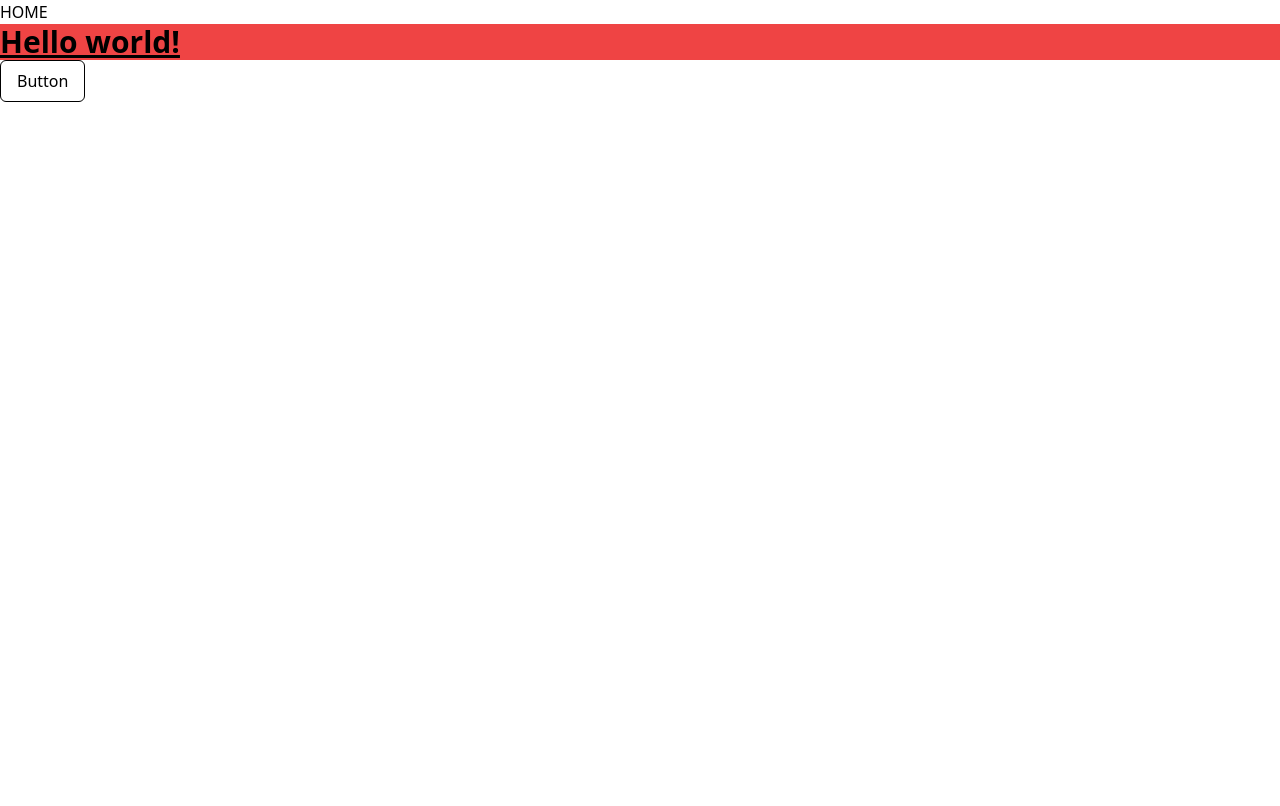
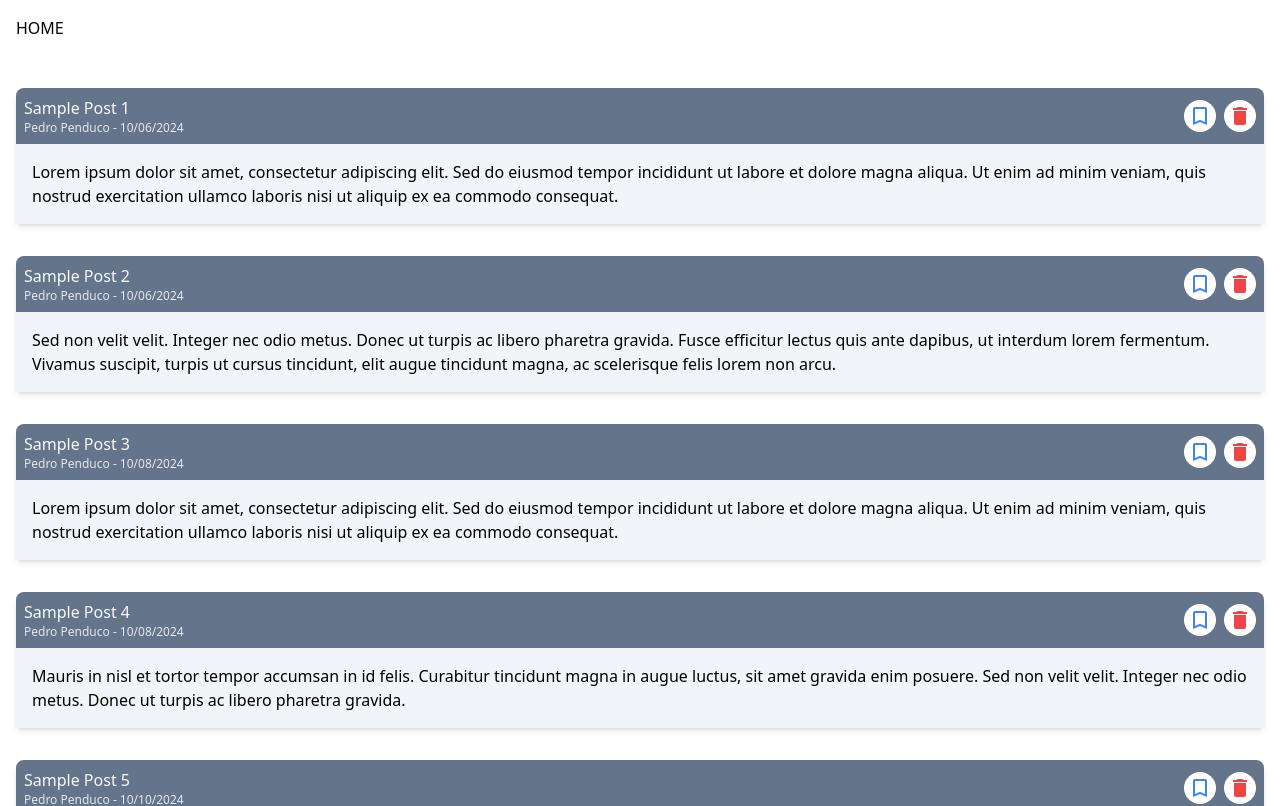
Before and after one commit to roquejessica/attendance-monitoring-and-management-system, a Vue app: page / in a window 1280 px wide. Shown: the top 806 px of the page. Built offline with nearby package versions, Linux system fonts and the light colour scheme.

Commit message:
v-for directive

```diff
--- a/index.html
+++ b/index.html
@@ -1,9 +1,10 @@
-<!DOCTYPE html>
+<!doctype html>
 <html lang="">
   <head>
-    <meta charset="UTF-8">
-    <link rel="icon" href="/favicon.ico">
-    <meta name="viewport" content="width=device-width, initial-scale=1.0">
+    <meta charset="UTF-8" />
+    <link rel="icon" href="/favicon.ico" />
+    <meta name="viewport" content="width=device-width, initial-scale=1.0" />
+    <link href="https://fonts.googleapis.com/icon?family=Material+Icons" rel="stylesheet" />
     <title>Vite App</title>
   </head>
   <body>
--- a/src/App.vue
+++ b/src/App.vue
@@ -4,12 +4,13 @@ import { RouterLink, RouterView } from 'vue-router'
 
 <template>
   <header>
-    <div>
+    <div class="p-4">
       <nav>
         <RouterLink to="/">HOME</RouterLink>
       </nav>
     </div>
   </header>
-
-  <RouterView />
+  <main class="container px-4 pt-8 mx-auto">
+    <RouterView />
+  </main>
 </template>
--- a/src/views/HomeView.vue
+++ b/src/views/HomeView.vue
@@ -1,10 +1,78 @@
-<script setup></script>
+<script setup>
+const posts = [
+  {
+    id: 1,
+    title: 'Sample Post 1',
+    body: 'Lorem ipsum dolor sit amet, consectetur adipiscing elit. Sed do eiusmod tempor incididunt ut labore et dolore magna aliqua. Ut enim ad minim veniam, quis nostrud exercitation ullamco laboris nisi ut aliquip ex ea commodo consequat.',
+    author: 'Pedro Penduco',
+    created_at: '10/06/2024',
+    is_saved: false,
+  },
+  {
+    id: 2,
+    title: 'Sample Post 2',
+    body: 'Sed non velit velit. Integer nec odio metus. Donec ut turpis ac libero pharetra gravida. Fusce efficitur lectus quis ante dapibus, ut interdum lorem fermentum. Vivamus suscipit, turpis ut cursus tincidunt, elit augue tincidunt magna, ac scelerisque felis lorem non arcu.',
+    author: 'Pedro Penduco',
+    created_at: '10/06/2024',
+    is_saved: false,
+  },
+  {
+    id: 3,
+    title: 'Sample Post 3',
+    body: 'Lorem ipsum dolor sit amet, consectetur adipiscing elit. Sed do eiusmod tempor incididunt ut labore et dolore magna aliqua. Ut enim ad minim veniam, quis nostrud exercitation ullamco laboris nisi ut aliquip ex ea commodo consequat.',
+    author: 'Pedro Penduco',
+    created_at: '10/08/2024',
+    is_saved: false,
+  },
+  {
+    id: 4,
+    title: 'Sample Post 4',
+    body: 'Mauris in nisl et tortor tempor accumsan in id felis. Curabitur tincidunt magna in augue luctus, sit amet gravida enim posuere. Sed non velit velit. Integer nec odio metus. Donec ut turpis ac libero pharetra gravida.',
+    author: 'Pedro Penduco',
+    created_at: '10/08/2024',
+    is_saved: false,
+  },
+  {
+    id: 5,
+    title: 'Sample Post 5',
+    body: 'Lorem ipsum dolor sit amet, consectetur adipiscing elit. Sed do eiusmod tempor incididunt ut labore et dolore magna aliqua. Ut enim ad minim veniam, quis nostrud exercitation ullamco laboris nisi ut aliquip ex ea commodo consequat.',
+    author: 'Pedro Penduco',
+    created_at: '10/10/2024',
+    is_saved: false,
+  },
+]
+</script>
 
 <template>
-  <h1 class="bg-red-500 text-3xl font-bold underline">Hello world!</h1>
-  <a
-    ><button class="bg-white text-black border border-black px-4 py-2 rounded-md hover:bg-blue-950">
-      Button
-    </button></a
+  <!-- Card -->
+  <div
+    v-for="post in posts"
+    :key="post.id"
+    class="bg-slate-100 rounded-t-lg overflow-hidden shadow-md mb-8"
   >
+    <!--Card Header -->
+    <div class="bg-slate-500 flex justify-between items-center p-2">
+      <div>
+        <h1 class="text-slate-50">{{ post.title }}</h1>
+        <p class="text-xs text-slate-200">{{ post.author }} - {{ post.created_at }}</p>
+      </div>
+      <!-- action -->
+      <div class="flex justify-between items-center gap-2">
+        <button class="save material-icons text-blue-500 p-1 rounded-full bg-white">
+          bookmark_border
+        </button>
+        <button class="del material-icons text-red-500 p-1 bg-white rounded-full">delete</button>
+      </div>
+    </div>
+
+    <!--Card Body -->
+    <div class="p-4">
+      {{ post.body }}
+    </div>
+  </div>
+  <button
+    class="bg-white text-black border border-black px-4 py-2 rounded hover:bg-gray-800 hover:text-white"
+  >
+    Button
+  </button>
 </template>
```
